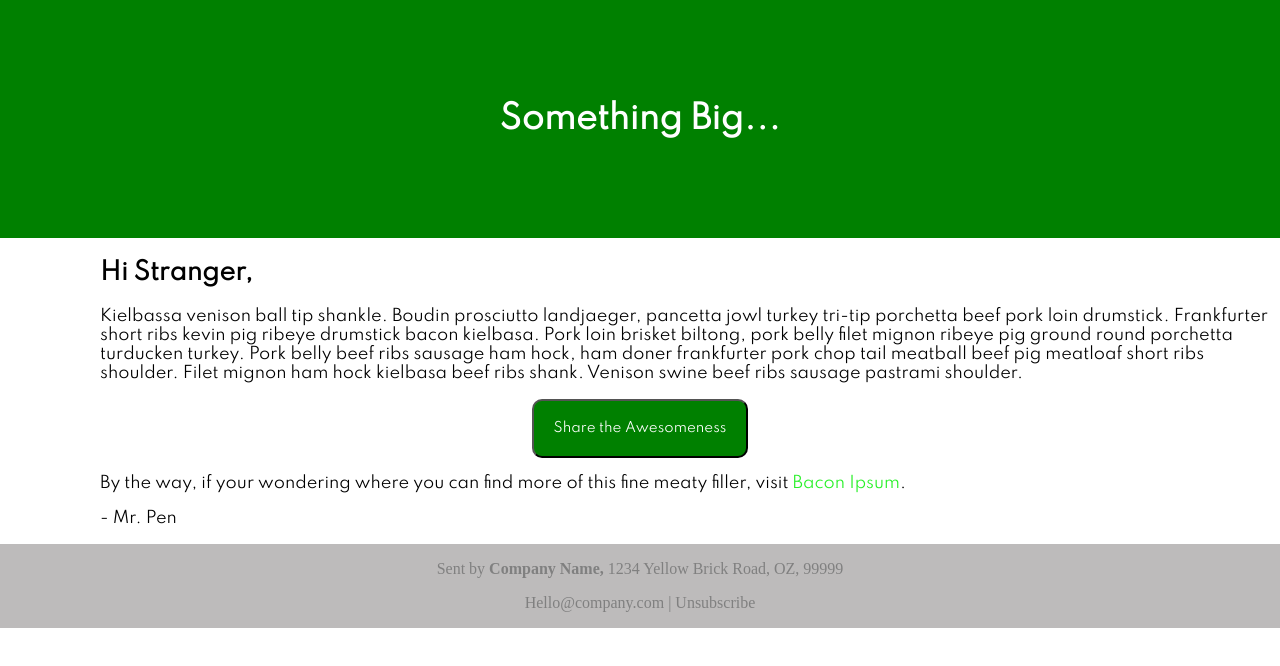
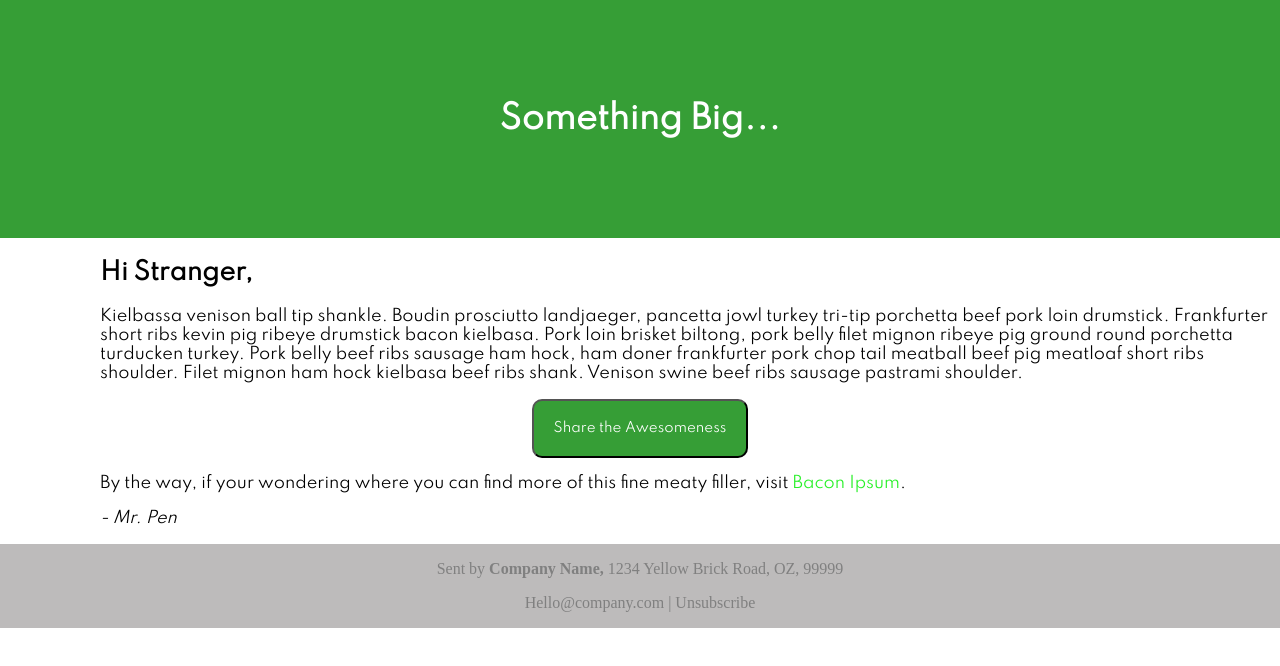
Before and after one commit to Matthew-swin/WebProgramming_2020, a plain HTML site: page Week2/Task 1/index.html in a window 1280 px wide. Drawn offline with Linux system fonts and the light colour scheme.

Commit message:
orgnanising

```diff
--- a/Week2/index.css
+++ b/Week2/Task 1/index.css
@@ -3,7 +3,7 @@ html, body {
 }
 
 .header {
-    background-color: green;
+    background-color: rgb(54, 158, 54);
     font-family: 'Spartan', sans-serif;
     text-align: center;
     color: white;
@@ -36,7 +36,7 @@ html, body {
 .buttonboi {
     color: white;
     font-family: 'Spartan', sans-serif;
-    background-color: green;
+    background-color: rgb(54, 158, 54);
     border-radius:  10px;
     padding: 20px;
 }
--- a/Week2/index.html
+++ b/Week2/Task 1/index.html
@@ -28,7 +28,7 @@
                 Venison swine beef ribs sausage pastrami shoulder.
             </p>
             <div class="dick">
-                <a href="tryit.asp?filename=tryhtml_links_w3schools" target="_blank">
+                <a href="https://www.9gag.com" target="_blank">
                     <button class="buttonboi">Share the Awesomeness </button> </a>
             </div>
             <p class="desbody">
@@ -36,7 +36,7 @@
                     class="greenyboi"> Bacon Ipsum</a>.
             </p>
             <p class="desbody">
-                - Mr. Pen
+               <i>- Mr. Pen</i>
             </p>
         </div>
         <div class="lastboi centretext">
```
Also changed, not shown: Week2/task 2/index.css (added), Week2/task 2/index.html (added).
